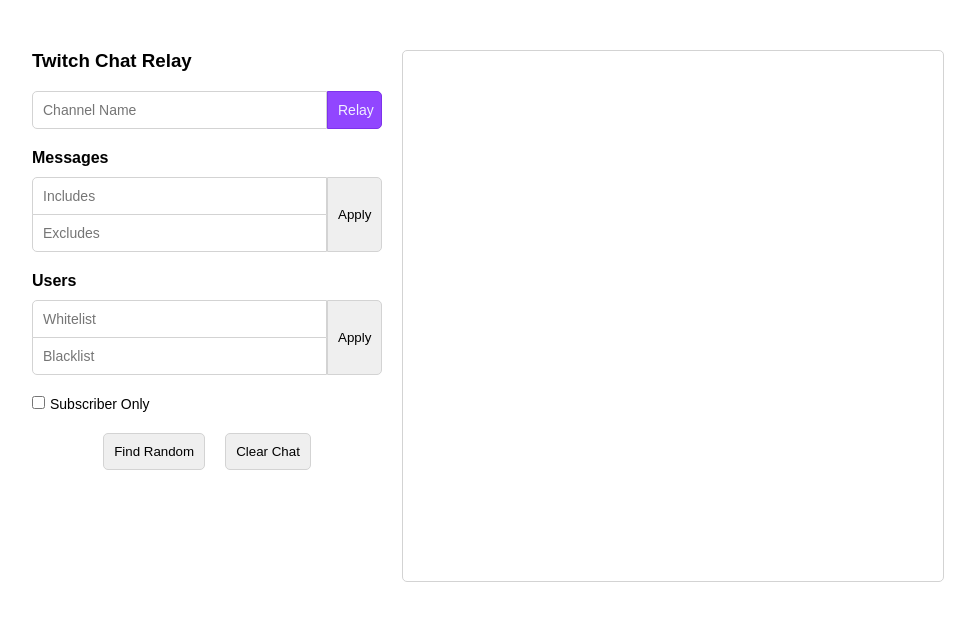
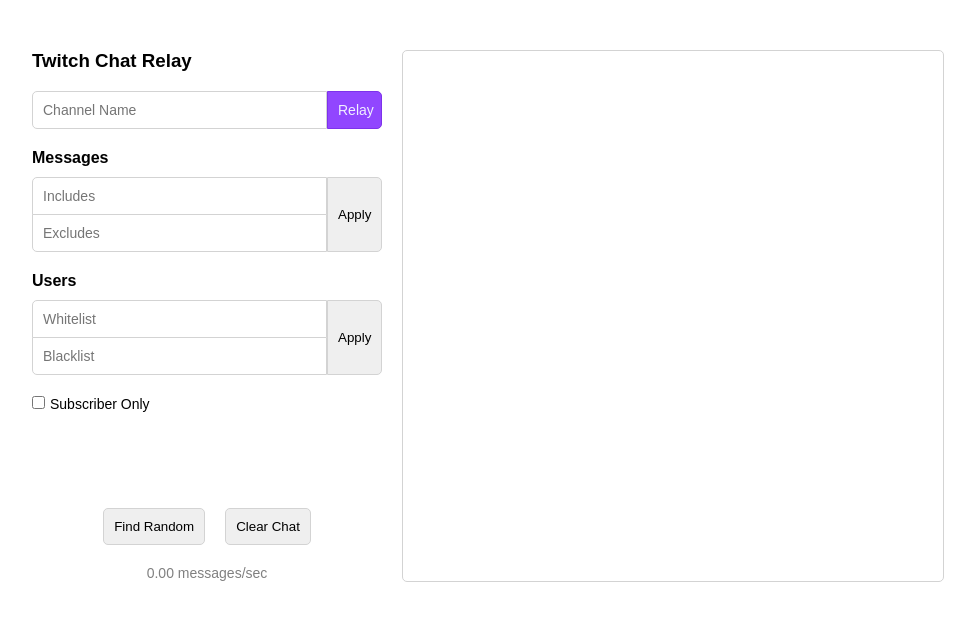
Before and after one commit to MelvinHK/TwitchChatFilterApp, a React (Create React App) app: page / in a window 1280 px wide. Shown: the top 620 px of the page, without its empty margins (152-1127 px from the left). Built offline with nearby package versions, Linux system fonts and the light colour scheme.

Commit message:
added messages/sec stat

```diff
--- a/src/App.css
+++ b/src/App.css
@@ -38,6 +38,10 @@
     flex-direction: column;
 }
 
+.column-end {
+    margin-top: auto;
+}
+
 .align-self-center {
     align-self: center;
 }
@@ -58,18 +62,27 @@
     width: 350px;
     margin: 0 20px 0 0;
     padding-top: 0;
+    height: 531px;
+}
+
+.margin-top {
+    margin-top: 20px !important;
 }
 
 .margin-bottom {
-    margin-bottom: 20px;
+    margin-bottom: 20px !important;
+}
+
+.mb-0 {
+    margin-bottom: 0 !important;
 }
 
 .magnet-bottom {
-    margin-bottom: -1px;
+    margin-bottom: -1px !important;
 }
 
 .margin-right {
-    margin-right: 20px;
+    margin-right: 20px !important;
 }
 
 .chatbox {
@@ -81,7 +94,7 @@
     height: 500px;
     padding: 20px;
     padding-top: 9.5px;
-    margin: 0 0 20px 0;
+    margin: 0;
     word-break: break-word;
     scrollbar-gutter: stable;
 }
--- a/src/App.js
+++ b/src/App.js
@@ -23,6 +23,10 @@
 
   const [scrolledBottom, setScrolledBottom] = useState(true);
   const [mousedOverChat, setMousedOverChat] = useState(false);
+
+  const [startTime, setStartTime] = useState();
+  const [messageCount, setMessageCount] = useState(0);
+  const [messageRate, setMessageRate] = useState('0.00');
 
   const handleSubmit = async (e) => {
     e.preventDefault();
@@ -67,6 +71,10 @@
       )
         return console.log(`${tags.username}: ${message}`);
 
+      setMessageCount(messageCount + 1);
+      const elapsedTime = Date.now() - startTime;
+      setMessageRate((messageCount / (elapsedTime / 1000)).toFixed(2));
+
       const newMessage = document.createElement('li');
       newMessage.setAttribute('id', tags.id);
       newMessage.innerHTML = `<span style='color:${tags.color};'>${tags['display-name']}</span>: <span>${message}</span>`;
@@ -81,7 +89,7 @@
     return () => {
       client.off('message', handleNewMessage);
     }
-  }, [client, scrolledBottom, includesArray, excludesArray, whitelistArray, blacklistArray, subOnly]);
+  }, [client, scrolledBottom, includesArray, excludesArray, whitelistArray, blacklistArray, subOnly, startTime, messageCount]);
 
   const applyFilter = (state, stateFunction) => {
     if (state === '' || !state.replace(/\s/g, '').length)
@@ -107,6 +115,9 @@
   const clearChat = () => {
     chatbox.current.replaceChildren();
     setScrolledBottom(true);
+    setStartTime(Date.now());
+    setMessageCount(0);
+    setMessageRate('0.00')
   }
 
   const handleScroll = (e) => {
@@ -176,12 +187,14 @@
         </div>
 
         {/* Random / Clear */}
-        <div className='flex-row align-content-center'>
+        <div className='flex-row align-content-center column-end'>
           <button type='button'
-            className='btn margin-right' onClick={() => findRandomMessage()}>Find Random</button>
+            className='btn margin-right mb-0' onClick={() => findRandomMessage()}>Find Random</button>
           <button type='button'
-            className='btn align-self-center' onClick={() => clearChat()}>Clear Chat</button>
+            className='btn align-self-center mb-0' onClick={() => clearChat()}>Clear Chat</button>
         </div>
+
+        <p className='align-self-center mb-0 margin-top'>{messageRate} messages/sec</p>
       </div>
 
       {/* Chatbox */}
@@ -194,7 +207,7 @@
           onMouseLeave={() => setMousedOverChat(false)}
         />
         <button type="button"
-          className={`btn scroll-bottom-btn align-self-center ${scrolledBottom ? 'd-none' : ''}`}
+          className={`btn scroll-bottom-btn align-self-center margin-top ${scrolledBottom ? 'd-none' : ''}`}
           onClick={() => scrollToBottom()}
         >
           {'\u{1F847}'} Scroll to Bottom
```
Also changed, not shown: 1 other file (tests, documents, lock files or other folders).
